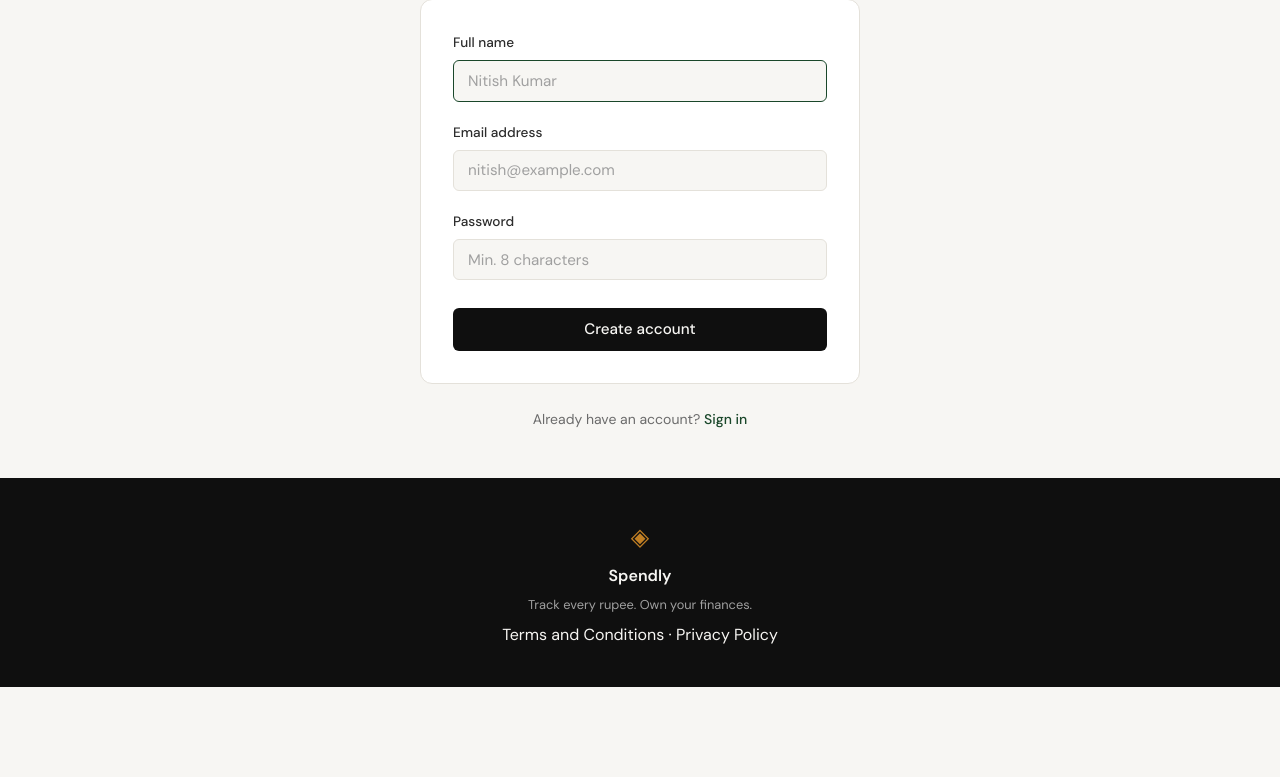
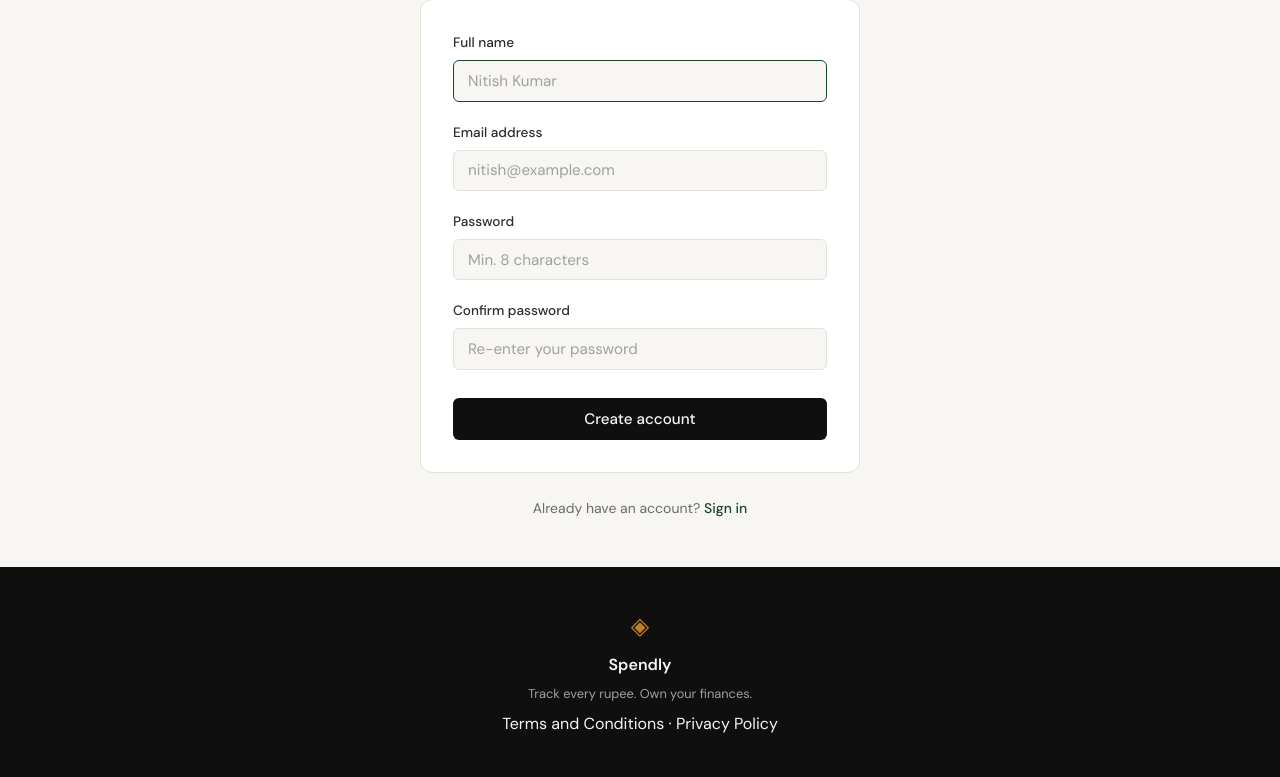
Before and after one commit to agrawalshivam279/expensely, a Flask app: page /register in a window 1280 px wide. Shown: the part 224-1001 px from the top of the page. Before the commit the page ends 911 px from the top, so only its background shows below. Run offline with Flask 3, Linux system fonts and the light colour scheme.

Commit message:
solved login and register issues

```diff
--- a/app.py
+++ b/app.py
@@ -1,5 +1,6 @@
+import sqlite3
 from flask import Flask, render_template, session, request, redirect
-from werkzeug.security import check_password_hash
+from werkzeug.security import check_password_hash, generate_password_hash
 from database.db import get_db, init_db, seed_db
 
 app = Flask(__name__)
@@ -21,15 +22,21 @@ def landing():
 
 @app.route("/register", methods=["GET", "POST"])
 def register():
+    if session.get("user_id"):
+        return redirect("/")
+
     if request.method == "GET":
         return render_template("register.html")
 
     name = request.form["name"]
     email = request.form["email"]
     password = request.form["password"]
+    confirm_password = request.form["confirm_password"]
 
     if len(password) < 8:
         return render_template("register.html", error="Password must be at least 8 characters")
+    if password != confirm_password:
+        return render_template("register.html", error="Passwords do not match")
 
     password_hash = generate_password_hash(password)
     db = get_db()
@@ -48,6 +55,9 @@ def register():
 
 @app.route("/login", methods=["GET", "POST"])
 def login():
+    if session.get("user_id"):
+        return redirect("/")
+
     if request.method == "GET":
         return render_template("login.html")
 
--- a/templates/base.html
+++ b/templates/base.html
@@ -19,8 +19,12 @@
                 <span class="brand-name">Spendly</span>
             </a>
             <div class="nav-links">
+                {% if session.get('user_id') %}
+                <a href="{{ url_for('logout') }}" class="nav-cta">Sign out</a>
+                {% else %}
                 <a href="{{ url_for('login') }}">Sign in</a>
                 <a href="{{ url_for('register') }}" class="nav-cta">Get started</a>
+                {% endif %}
             </div>
         </div>
     </nav>
--- a/templates/register.html
+++ b/templates/register.html
@@ -36,6 +36,12 @@
                            class="form-input" placeholder="Min. 8 characters"
                            required>
                 </div>
+                <div class="form-group">
+                    <label for="confirm_password">Confirm password</label>
+                    <input type="password" id="confirm_password" name="confirm_password"
+                           class="form-input" placeholder="Re-enter your password"
+                           required>
+                </div>
                 <button type="submit" class="btn-submit">Create account</button>
             </form>
         </div>
```
